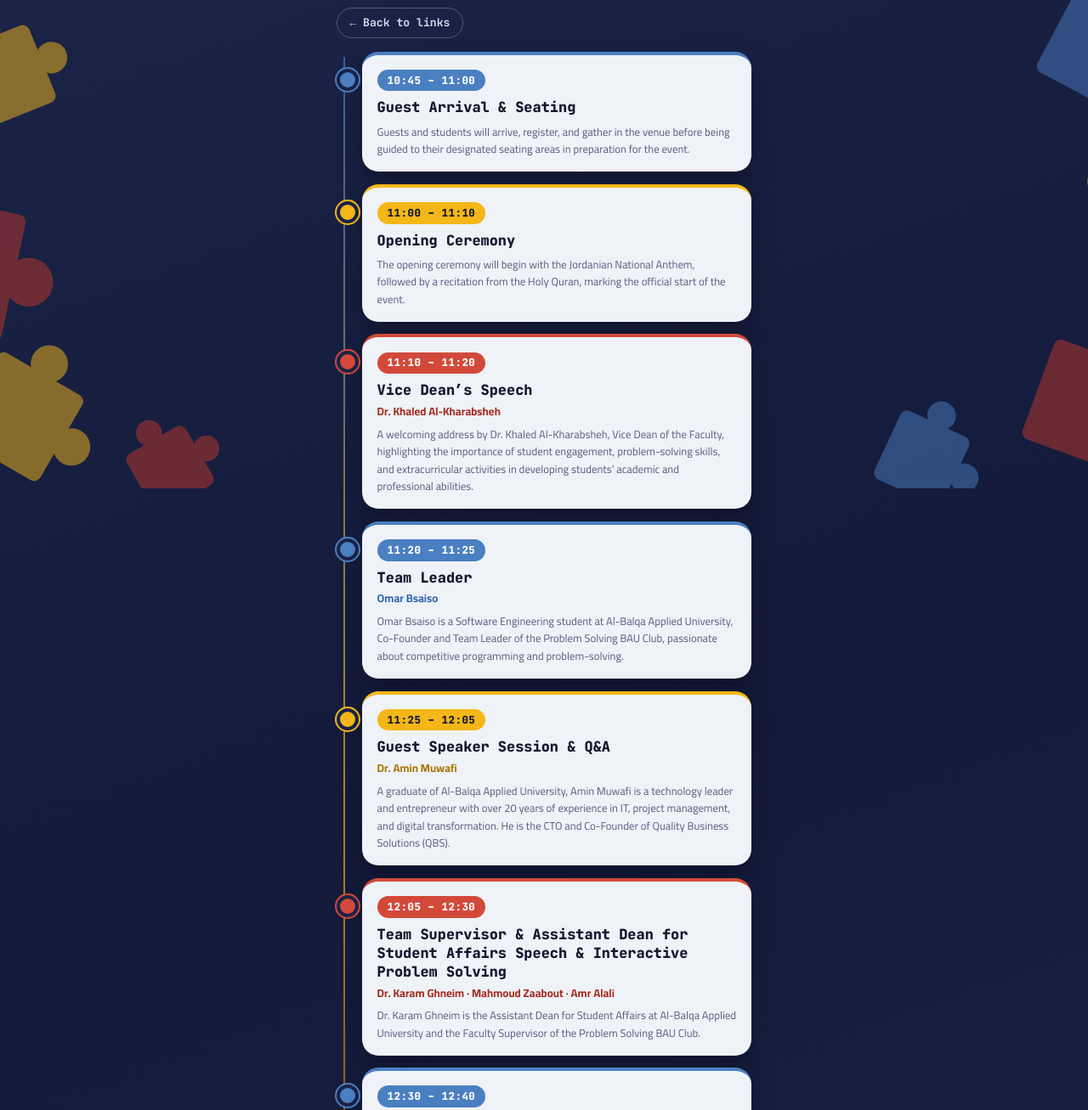
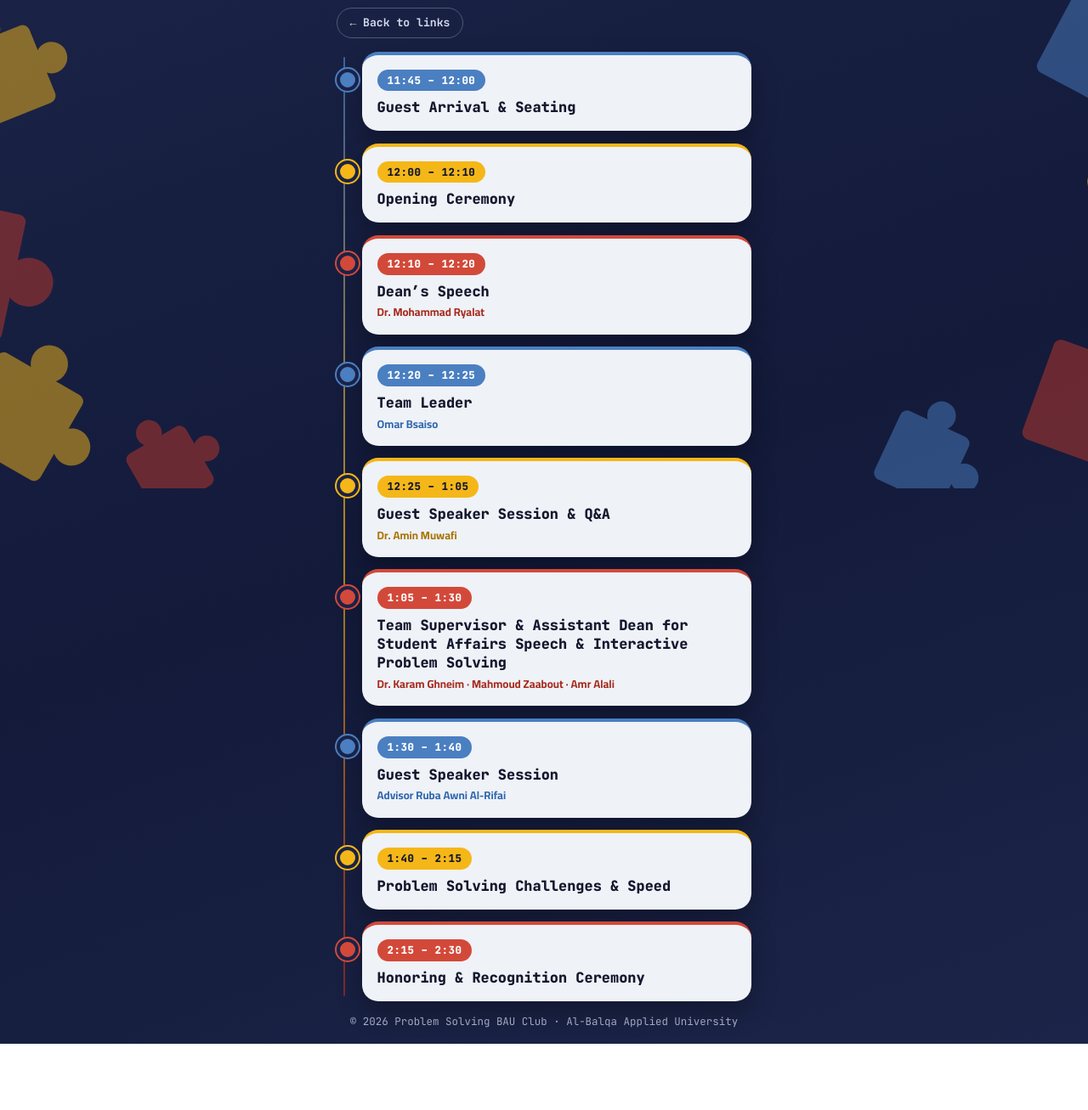
Before and after one commit to anaskokash/PS_BAU_CLUB_EVENT_LINKS_, a plain HTML site: page Event Schedule.html in a window 1280 px wide. Shown: the part 225-1532 px from the top of the page at 85% size. After the commit the page ends 1454 px from the top, so only its background shows below. Drawn offline with Linux system fonts and the light colour scheme.

Commit message:
Update schedule

```diff
--- a/Event Schedule.html
+++ b/Event Schedule.html
@@ -73,16 +73,15 @@ footer{text-align:center;color:#aab2cc;font-size:.78rem;margin-top:.6rem}
   </header>
   <a class="backlink" href="index.html">&larr; Back to links</a>
   <ol class="tl">
-<li class="it"><div class="box"><span class="time">10:45 – 11:00</span><h2>Guest Arrival &amp; Seating</h2><p class="d">Guests and students will arrive, register, and gather in the venue before being guided to their designated seating areas in preparation for the event.</p></div></li>
-<li class="it"><div class="box"><span class="time">11:00 – 11:10</span><h2>Opening Ceremony</h2><p class="d">The opening ceremony will begin with the Jordanian National Anthem, followed by a recitation from the Holy Quran, marking the official start of the event.</p></div></li>
-<li class="it"><div class="box"><span class="time">11:10 – 11:20</span><h2>Vice Dean’s Speech</h2><p class="who">Dr. Khaled Al-Kharabsheh</p><p class="d">A welcoming address by Dr. Khaled Al-Kharabsheh, Vice Dean of the Faculty, highlighting the importance of student engagement, problem-solving skills, and extracurricular activities in developing students’ academic and professional abilities.</p></div></li>
-<li class="it"><div class="box"><span class="time">11:20 – 11:25</span><h2>Team Leader</h2><p class="who">Omar Bsaiso</p><p class="d">Omar Bsaiso is a Software Engineering student at Al-Balqa Applied University, Co-Founder and Team Leader of the Problem Solving BAU Club, passionate about competitive programming and problem-solving.</p></div></li>
-<li class="it"><div class="box"><span class="time">11:25 – 12:05</span><h2>Guest Speaker Session &amp; Q&amp;A</h2><p class="who">Dr. Amin Muwafi</p><p class="d">A graduate of Al-Balqa Applied University, Amin Muwafi is a technology leader and entrepreneur with over 20 years of experience in IT, project management, and digital transformation. He is the CTO and Co-Founder of Quality Business Solutions (QBS).</p></div></li>
-<li class="it"><div class="box"><span class="time">12:05 – 12:30</span><h2>Team Supervisor &amp; Assistant Dean for Student Affairs Speech &amp; Interactive Problem Solving</h2><p class="who">Dr. Karam Ghneim · Mahmoud Zaabout · Amr Alali</p><p class="d">Dr. Karam Ghneim is the Assistant Dean for Student Affairs at Al-Balqa Applied University and the Faculty Supervisor of the Problem Solving BAU Club.</p></div></li>
-<li class="it"><div class="box"><span class="time">12:30 – 12:40</span><h2>Guest Speaker Session</h2><p class="who">Advisor Ruba Awni Al-Rifai</p><p class="d">Ruba Awni Al-Rifai is a psychological and educational consultant and social specialist, focusing on mental health, family counseling, and social development. She has participated in various conferences and community initiatives, delivering awareness sessions on women’s mental health, family issues, and child development.</p></div></li>
-<li class="it"><div class="box"><span class="time">12:40 – 12:55</span><h2>Honoring &amp; Recognition Ceremony</h2></div></li>
-<li class="it"><div class="box"><span class="time">1:00 – 2:00</span><h2>Problem Solving Challenges &amp; Speed</h2><p class="d">An engaging and competitive session where students take part in interactive speed challenges and problem-solving games, testing their logical thinking, quick decision-making, and teamwork. Exciting prizes and vouchers for Problem Solving training opportunities will be awarded to the winners.</p></div></li>
-  </ol>
+<li class="it"><div class="box"><span class="time">11:45 – 12:00</span><h2>Guest Arrival &amp; Seating</h2></div></li>
+<li class="it"><div class="box"><span class="time">12:00 – 12:10</span><h2>Opening Ceremony</h2></div></li>
+<li class="it"><div class="box"><span class="time">12:10 – 12:20</span><h2> Dean’s Speech</h2><p class="who">Dr. Mohammad Ryalat</p></div></li>
+<li class="it"><div class="box"><span class="time">12:20 – 12:25</span><h2>Team Leader</h2><p class="who">Omar Bsaiso</p></div></li>
+<li class="it"><div class="box"><span class="time">12:25 – 1:05</span><h2>Guest Speaker Session &amp; Q&amp;A</h2><p class="who">Dr. Amin Muwafi</p></div></li>
+<li class="it"><div class="box"><span class="time">1:05 – 1:30</span><h2>Team Supervisor &amp; Assistant Dean for Student Affairs Speech &amp; Interactive Problem Solving</h2><p class="who">Dr. Karam Ghneim · Mahmoud Zaabout · Amr Alali</p></div></li>
+<li class="it"><div class="box"><span class="time">1:30 – 1:40</span><h2>Guest Speaker Session</h2><p class="who">Advisor Ruba Awni Al-Rifai</p></div></li>
+<li class="it"><div class="box"><span class="time">1:40 – 2:15</span><h2>Problem Solving Challenges &amp; Speed</h2></div></li>
+<li class="it"><div class="box"><span class="time">2:15 – 2:30</span><h2>Honoring &amp; Recognition Ceremony</h2></div></li>  </ol>
   <footer>&copy; 2026 Problem Solving BAU Club &middot; Al-Balqa Applied University</footer>
 </main>
 </body>
```
